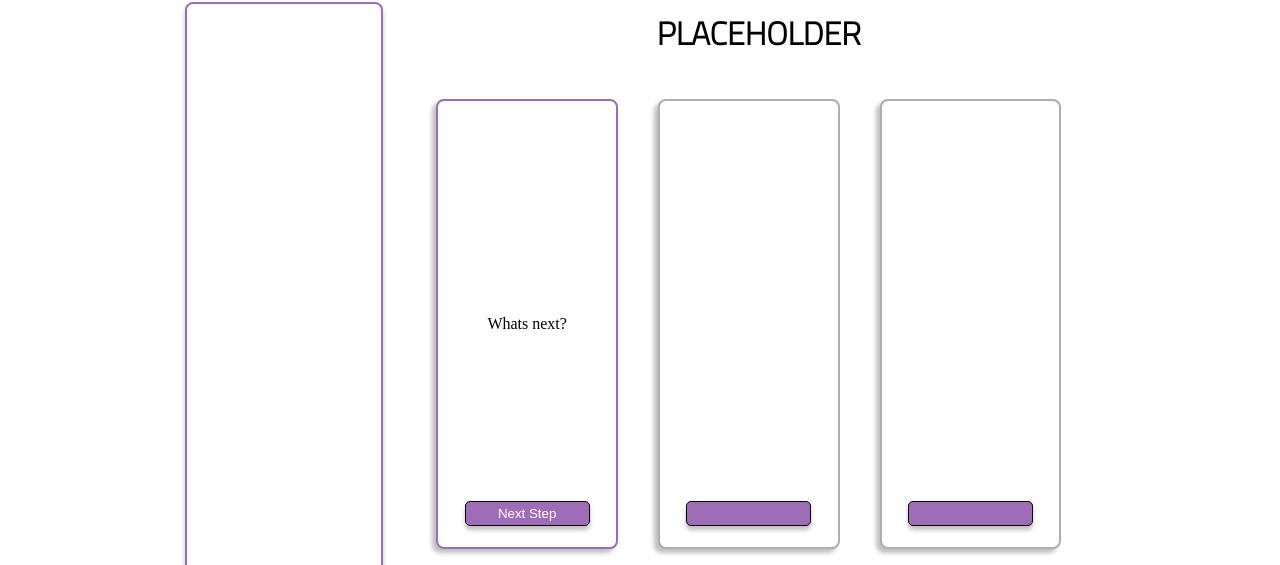
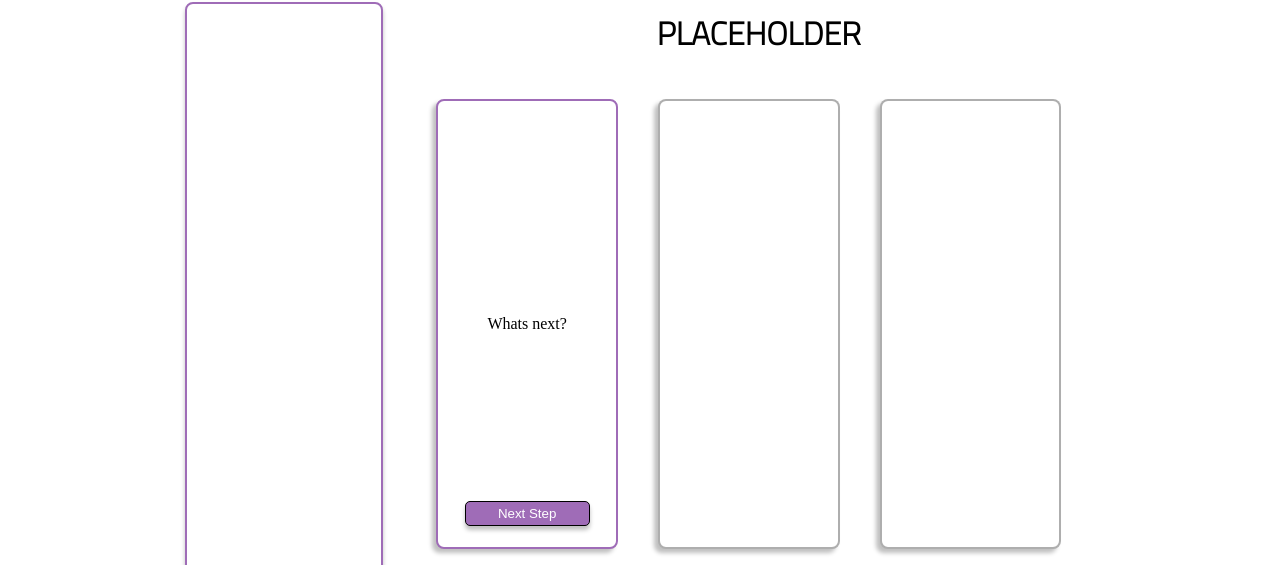
Before and after one commit to hratx-blue-ocean/Selous, a React app in the folder client/: page /details in a window 1280 px wide. Shown: the part 387-952 px from the top of the page. Built offline with nearby package versions, Linux system fonts and the light colour scheme.

Commit message:
Tab edit buttons hidden if no info is passed to them

```diff
--- a/client/src/components/DetailsPage/ProgressTabs/TabThree/TabThree.jsx
+++ b/client/src/components/DetailsPage/ProgressTabs/TabThree/TabThree.jsx
@@ -36,9 +36,11 @@ const Tab = ({ tab, companyTabsTEST, dispatch }) => {
           <div className={[tab ? (styles[tab.color ? tab.color : 'tab']) : styles.border_gray, styles.tab].join(' ')}>
             <div className={styles.tab_header}>{tab ? tab.tabName : null}</div>
             <div className={styles.tab_body}>{tab ? tab.tabBody : null}</div>
-            <div className={styles.tab_edit}>
-              <button type="button" onClick={() => dispatch(whatsNextAction())} className={styles.edit}>{tab ? tab.tabEditText : null}</button>
-            </div>
+            {tab ? (
+              <div className={styles.tab_edit}>
+                <button type="button" onClick={() => dispatch(whatsNextAction())} className={styles.edit}>{tab.tabEditText}</button>
+              </div>
+            ) : ''}
           </div>
         </div>
         {tab ? (tab.whatsNextTab ? '' : <button type="button" className={styles.check} onClick={handleOnClick}>{tab.completed ? (<svg width="21" height="21" viewBox="0 0 21 21" fill="none" xmlns="http://www.w3.org/2000/svg"><path d="M7.875 14.1486L4.22625 10.4999L2.98375 11.7336L7.875 16.6249L18.375 6.12486L17.1412 4.89111L7.875 14.1486Z" fill="black" /></svg>) : ''}</button>) : ''}
--- a/client/src/components/DetailsPage/ProgressTabs/TabTwo/TabTwo.jsx
+++ b/client/src/components/DetailsPage/ProgressTabs/TabTwo/TabTwo.jsx
@@ -22,9 +22,11 @@ const Tab = ({ tab, companyTabsTEST, dispatch }) => {
         <div className={[tab ? (styles[tab.color ? tab.color : 'tab']) : styles.border_gray, styles.tab].join(' ')}>
           <div className={styles.tab_header}>{tab ? tab.tabName : null}</div>
           <div className={styles.tab_body}>{tab ? tab.tabBody : null}</div>
-          <div className={styles.tab_edit}>
-            <button type="button" onClick={() => dispatch(editAction())} className={styles.edit}>{tab ? tab.tabEditText : null}</button>
-          </div>
+          {tab ? (
+            <div className={styles.tab_edit}>
+              <button type="button" onClick={() => dispatch(editAction())} className={styles.edit}>{tab.tabEditText}</button>
+            </div>
+          ) : ''}
         </div>
         {tab ? (tab.whatsNextTab ? '' : <button type="button" className={styles.check} onClick={handleOnClick}>{tab.completed ? (<svg width="21" height="21" viewBox="0 0 21 21" fill="none" xmlns="http://www.w3.org/2000/svg"><path d="M7.875 14.1486L4.22625 10.4999L2.98375 11.7336L7.875 16.6249L18.375 6.12486L17.1412 4.89111L7.875 14.1486Z" fill="black" /></svg>) : ''}</button>) : ''}
       </div>
```
